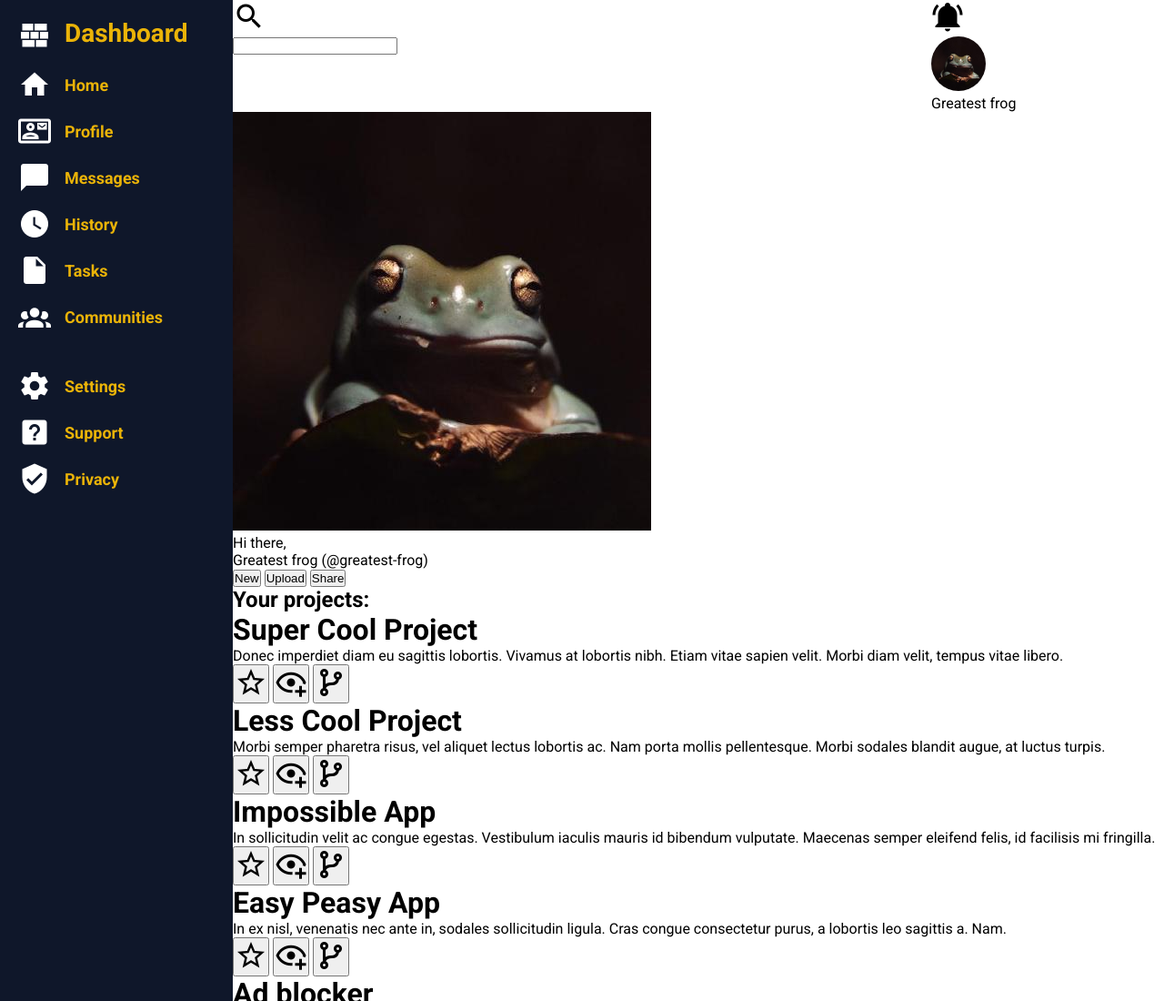
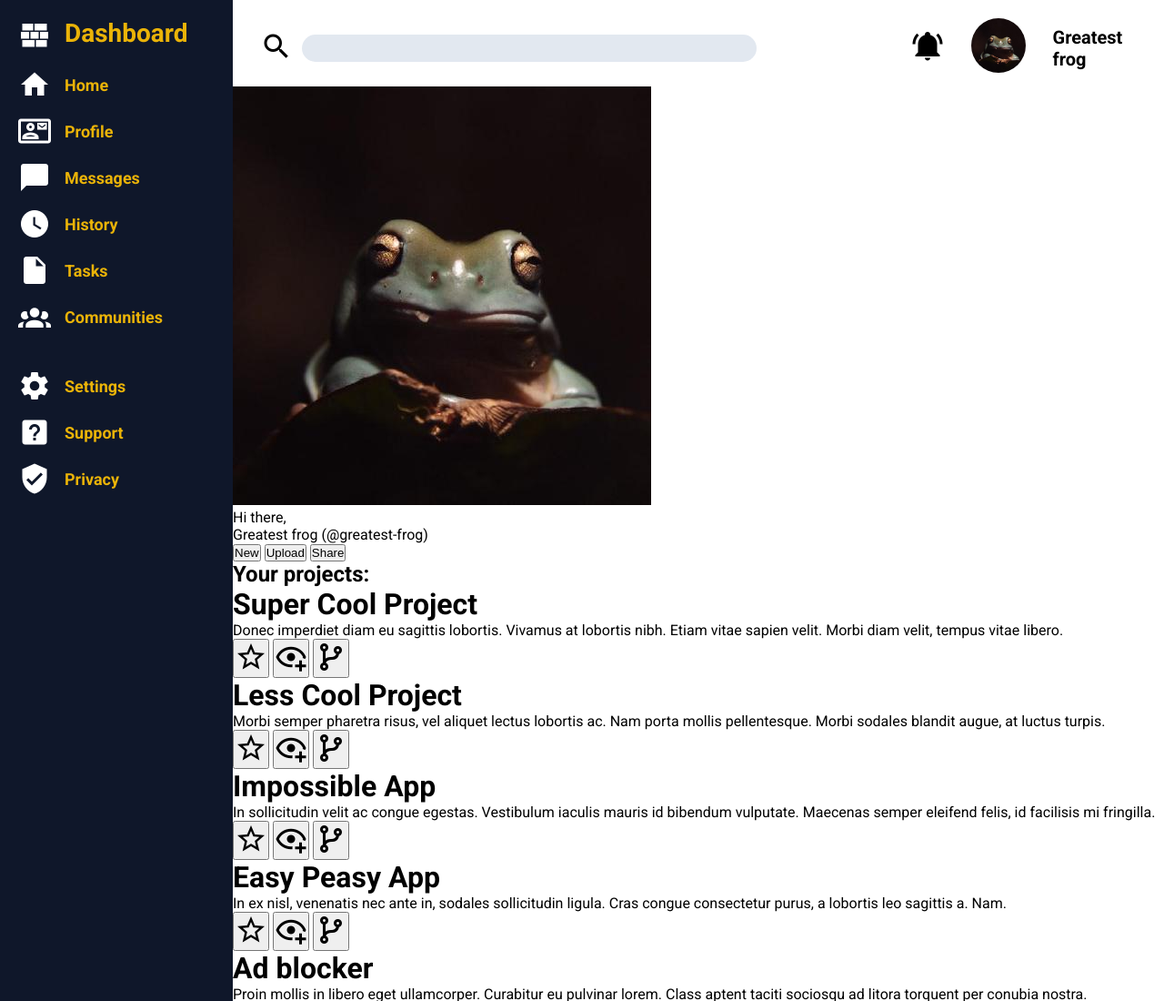
Before and after one commit to greatest-frog/admin-dashboard, a plain HTML site: page index.html in a window 1280 px wide. Shown: the top 1100 px of the page at 91% size. Drawn offline with Linux system fonts and the light colour scheme.

Commit message:
Add positioning for header

```diff
--- a/index.html
+++ b/index.html
@@ -11,7 +11,7 @@
     <div class="header">
         <div class="search">
             <div class="search_logo"><img src="./resources/images/magnify.png" alt="search"></div>
-            <input type="text">
+            <input type="text" class="search_input">
         </div>
         <div class="menu">
             <div class="notifications">
--- a/resources/css/style.css
+++ b/resources/css/style.css
@@ -20,9 +20,35 @@ ul {
 }
 
 .header {
+    padding: 20px 40px 10px 30px;
     grid-column: 2 / 3;
     display: grid;
     grid-template-columns: 3fr 1fr;
+    align-items: center;
+}
+
+.search {
+    display: grid;
+    grid-template-columns: 36px 1fr;
+    align-items: center;
+    gap: 10px;
+}
+
+.search_input {
+    background-color: #e2e8f0;
+    width: 500px;
+    height: 30px;
+    border: none;
+    border-radius: 15px;
+}
+
+.menu {
+    font-size: 20px;
+    font-weight: bold;
+    display: grid;
+    grid-template-columns: 36px 60px 1fr;
+    align-items: center;
+    gap: 30px;
 }
 
 .user-avatar_small {
@@ -72,6 +98,7 @@ ul {
     gap: 15px;
     align-items: center;
 }
+
 .sidebar a:visited {
     color: inherit;
 }
```
